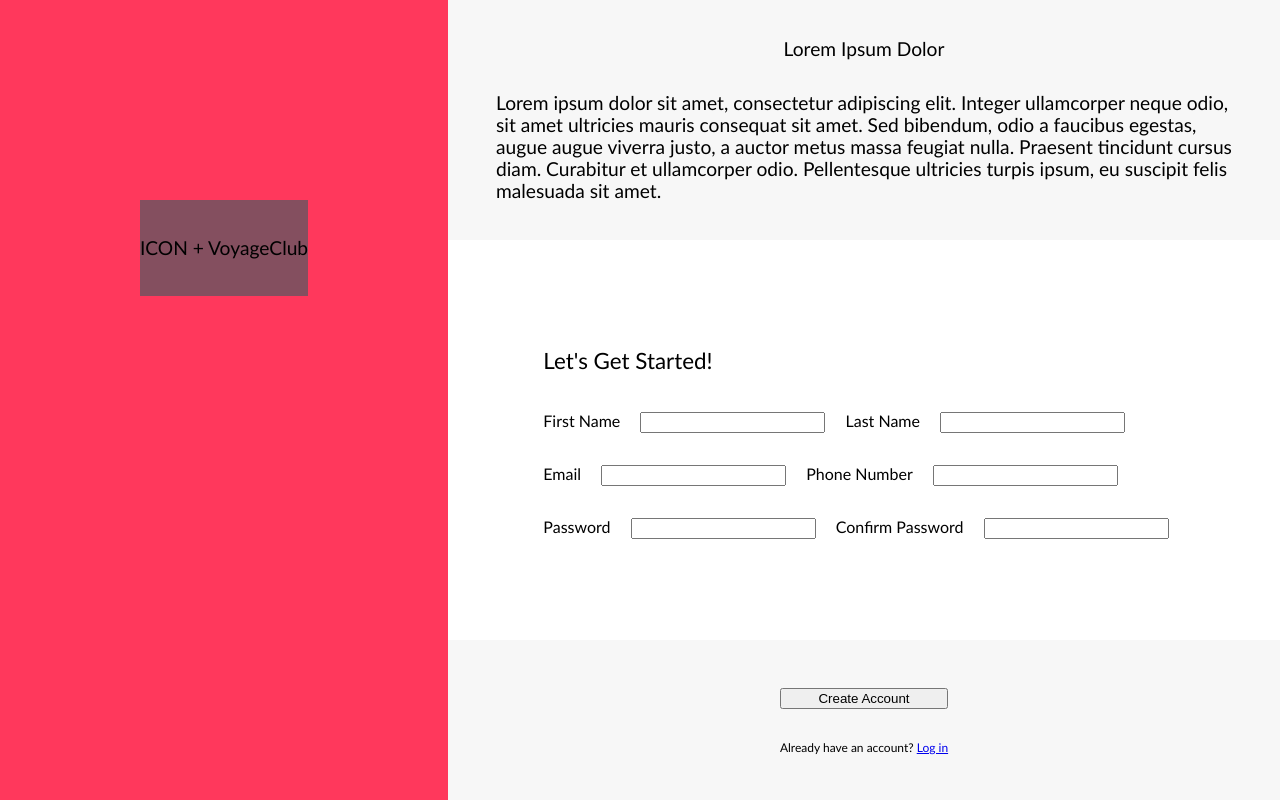
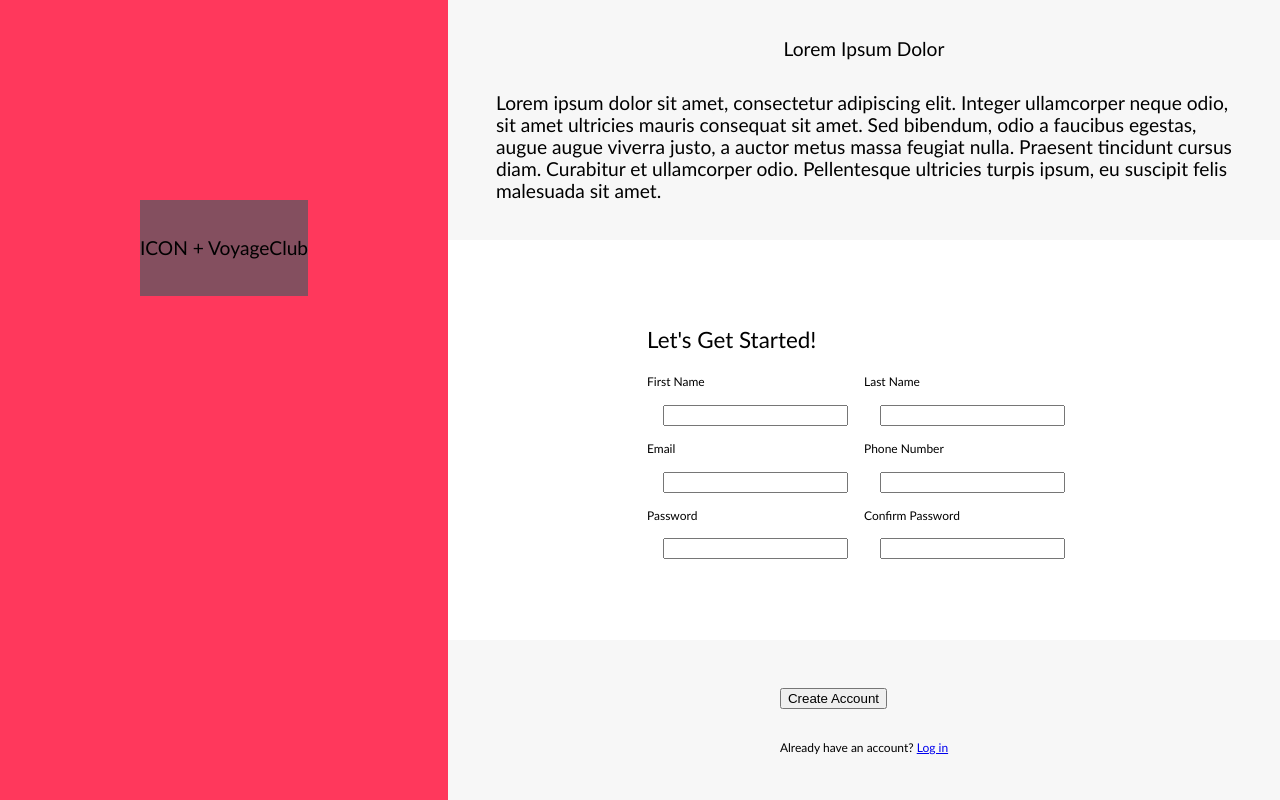
Before and after one commit to iyilmaz24/sign-up-form, a plain HTML site: page index.html in a window 1280 px wide. Drawn offline with Linux system fonts and the light colour scheme.

Commit message:
embed form inputs into spans for styling, add classes

```diff
--- a/index.html
+++ b/index.html
@@ -38,23 +38,35 @@
         <div id="right-form-inputs">
             <form>
                 <p id="form-title">Let's Get Started!</p>
-                <div>
+                <div class="input-row">
+                    <span class="input-pair">
                         <label for="first-name">First Name</label>
                         <input type="text" id="first-name">
+                    </span>
+                    <span class="input-pair">
                         <label for="last-name">Last Name</label>
                         <input type="text" id="last-name">
+                    </span>
                 </div>
-                <div>
+                <div class="input-row">
+                    <span class="input-pair">
                         <label for="email">Email</label>
                         <input type="text" id="email">
+                    </span>
+                    <span class="input-pair">
                         <label for="phone-number">Phone Number</label>
                         <input type="text" id="phone-number">
+                    </span>
                 </div>
-                <div>
+                <div class="input-row">
+                    <span class="input-pair">
                         <label for="password">Password</label>
                         <input type="text" id="password">
+                    </span>
+                    <span class="input-pair">
                         <label for="confirm-password">Confirm Password</label>
                         <input type="text" id="confirm-password">
+                    </span>
                 </div>
 
             </form>
--- a/styles.css
+++ b/styles.css
@@ -95,12 +95,22 @@ body
     margin: 1rem;
 }
 
+.input-row
+{
+    display: flex;
+}
+
+.input-pair
+{
+    display: flex;
+    flex-direction: column;
+    font-size: 0.75rem;
+}
+
 #right-submit-div
 {
     font-size: 1rem;
     flex-basis: 20%;
-    display: flex;
-    flex-direction: column;
 }
 
 #create-acc-button
```
Lines whose indentation alone changed are shown as unchanged.
